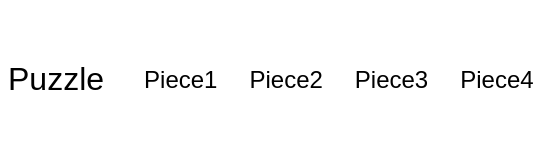
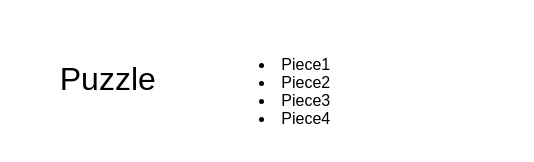
Before and after one commit to dustindghb/html-css-webevent, a plain HTML site: page index.html in a window 390 px wide. Shown: the whole page, 534 px wide, since content can reach past the window. Drawn offline with Linux system fonts and the light colour scheme.

Commit message:
hamburger menu
added hamburger menu

```diff
--- a/index.html
+++ b/index.html
@@ -19,6 +19,23 @@
             </ul>
         </div>
     </nav>
+    <nav id="hamburger-nav">
+        <div class="logo">Puzzle</div>
+        <div class="hamburger-menu">
+            <div class = "hamburger-icon" onclick="toggleMenu()">
+                <span></span>
+                <span></span>
+                <span></span>
+            </div>
+            <div class = "menu-links">
+                <li><a href="#1" onclick="toggleMenu()">Piece1</a></li>
+                <li><a href="#2" onclick="toggleMenu()">Piece2</a></li>
+                <li><a href="#3" onclick="toggleMenu()">Piece3</a></li>
+                <li><a href="#4" onclick="toggleMenu()">Piece4</a></li>
+            </div>
+        </div>
+    </nav>
+
     <script src="script.js"></script>
 </body>
 </html>
--- a/mediaqueries.css
+++ b/mediaqueries.css
@@ -0,0 +1,9 @@
+/*when screen size is less than 1200 navigation will dissappear and show hamburger menu*/
+@media screen and (max-width: 1200px){
+    #desktop-nav{
+        display:none;
+    }
+    #hamburger-nav{
+        display: flex;
+    }
+}
--- a/style.css
+++ b/style.css
@@ -73,3 +73,22 @@ a:hover{
 .logo:hover{
     cursor:default
 }
+
+/* Hamburger Menu */
+#hamburger-nav{
+    display:none;
+}
+
+.hamburger-menu{
+    position: relative;
+    display: inline-block;
+}
+
+.hamburger-icon{
+    display: flex;
+    flex-direction: column;
+    justify-content: space-between;
+    height: 24px;
+    width: 30px;
+    cursor: pointer;
+}
```
